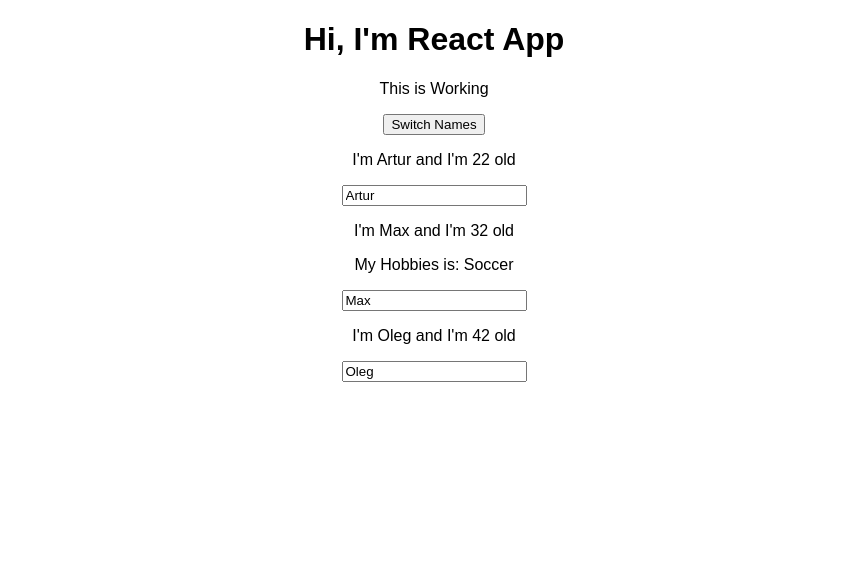
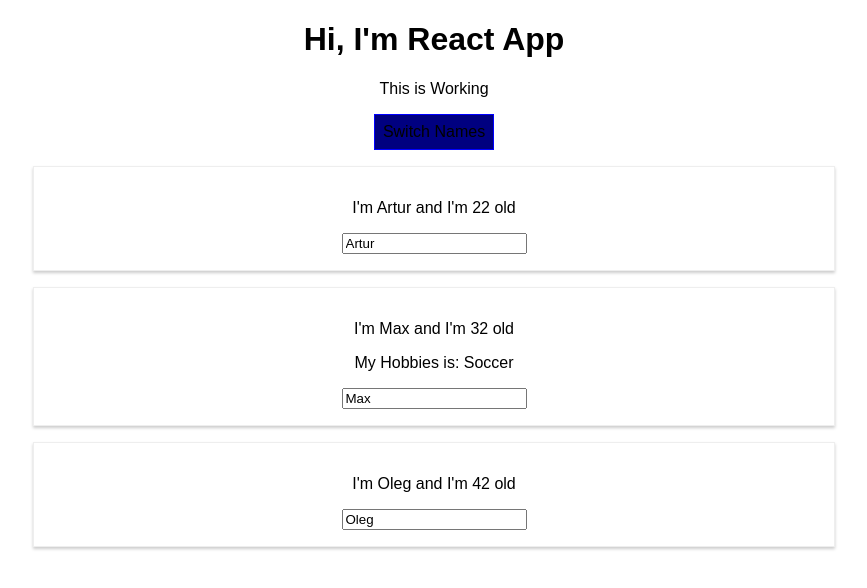
Before and after one commit to ar2zee/React-complete-guide, a React (Create React App) app: page / in a window 1280 px wide. Shown: the top 588 px of the page, without its empty margins (206-1073 px from the left). Built offline with nearby package versions, Linux system fonts and the light colour scheme.

Commit message:
basic Styling

```diff
--- a/src/App.js
+++ b/src/App.js
@@ -34,11 +34,22 @@ class App extends Component {
   }
 
   render() {
+    const style = {
+      backgroundColor: 'navy',
+      font: 'inherit',
+      border: '1px solid blue',
+      padding: '8px',
+      cursor: 'pointer'
+    };
+
     return (
       <div className="App">
        <h1>Hi, I'm React App</h1>
        <p>This is Working</p>
-        <button onClick={this.switchNameHandler.bind(this, 'Looser')}>Switch Names</button>
+        <button
+        style={style}
+        onClick={this.switchNameHandler.bind(this, 'Looser')}>Switch Names
+        </button>
         {/* <button onClick={() => this.switchNameHandler('Hulya!')}>Switch Names</button> Alternative way to bind  */}
        <Person
         name={this.state.persons[0].name}
--- /dev/null
+++ b/src/Person/Person.css
@@ -0,0 +1,8 @@
+.Person{
+    width: 60%;
+    margin: 16px auto;
+    border: 1px solid #eee;
+    box-shadow: 0px 2px 3px #ccc;
+    padding: 16px;
+    text-align: center;
+}
--- a/src/Person/Person.js
+++ b/src/Person/Person.js
@@ -1,8 +1,9 @@
 import React from 'react';
+import './Person.css'
 
 const person = (props) => {
    return(
-    <div>
+    <div className="Person">
         <p onClick={props.click}>I'm {props.name} and I'm {props.age} old </p>
         <p>{props.children}</p>
            <input type="text" onChange={props.changed} value={props.name}/>
```
